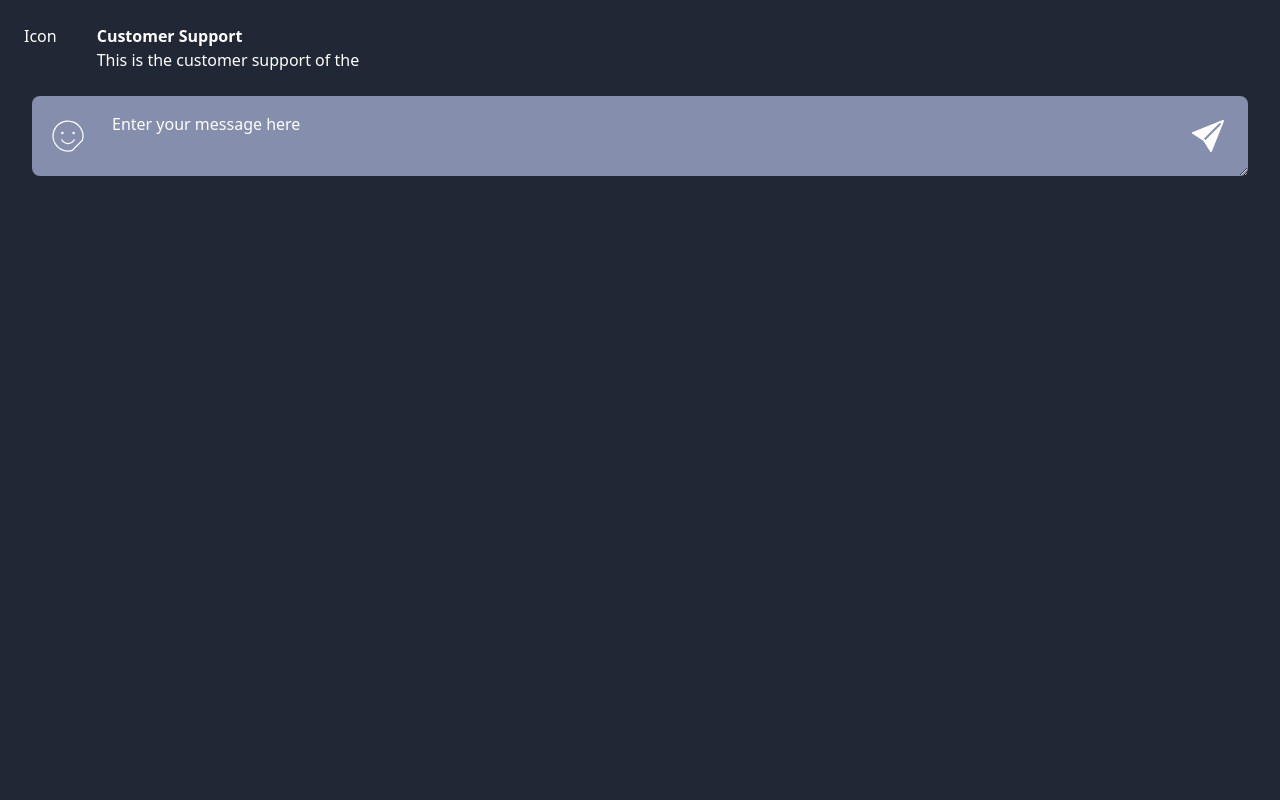
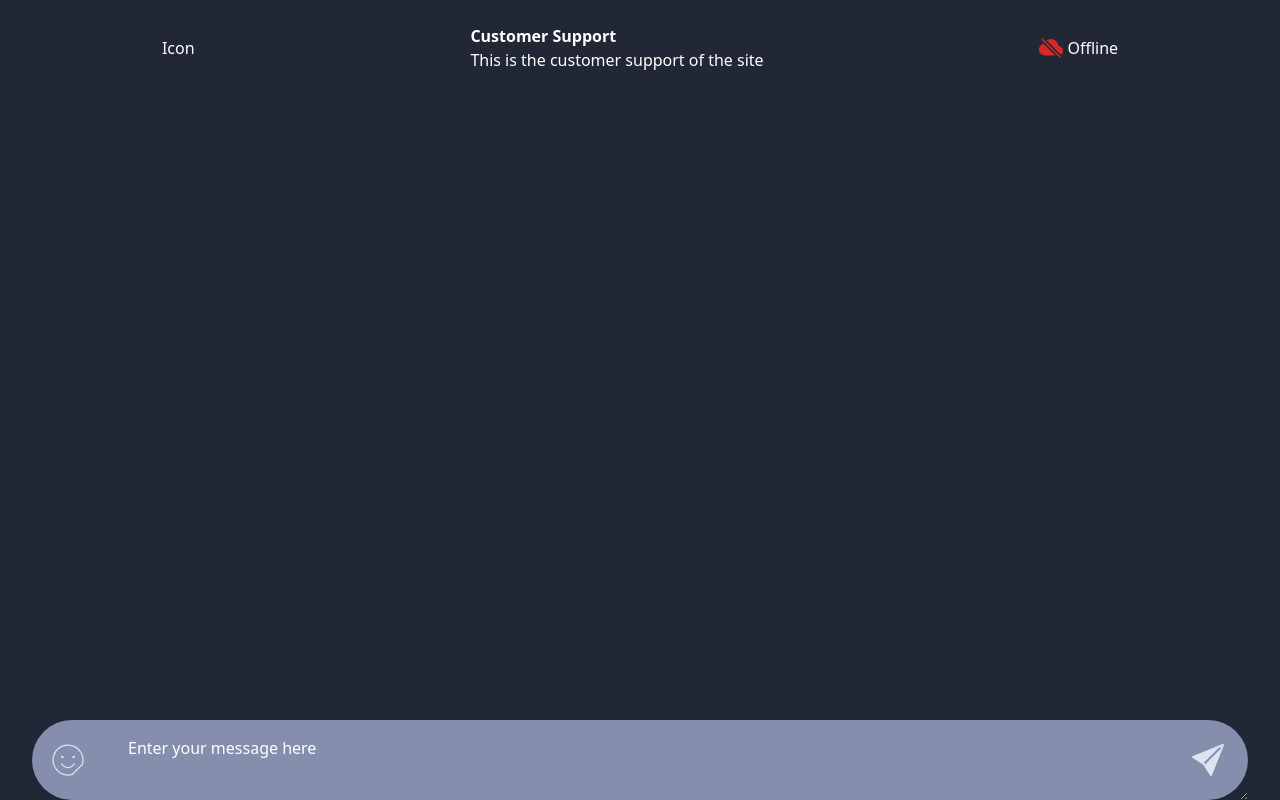
Before and after one commit to Godwin57/chat-widget, a React (Vite) app: page / in a window 1280 px wide. Built offline with nearby package versions, Linux system fonts and the light colour scheme.

Commit message:
Styled the chat-box, made it stick to the bottom Also styled the header a lil bit

```diff
--- a/src/App.tsx
+++ b/src/App.tsx
@@ -10,9 +10,15 @@ function App() {
             <TextArea
                 placeholder="Enter your message here"
                 withRightElement
-                rightElement={<BsSendFill className="w-8 h-8" />}
+                rightElement={
+                    <BsSendFill className="w-8 h-8 text-light-700 hover:text-white" />
+                }
                 withLeftElement
-                leftElement={<PiSmileyStickerThin className="w-10 h-10" />}
+                leftElement={
+                    <PiSmileyStickerThin className="w-10 h-10 text-light-700 hover:text-white" />
+                }
+                name="Chat-box"
+                fixedAtBottom
             />
         </div>
     );
--- a/src/components/Header.tsx
+++ b/src/components/Header.tsx
@@ -1,20 +1,30 @@
 import React from "react";
-// import { FcCustomerSupport } from "react-icons/fc";
 import { HeaderType } from "../types/component-types";
+import { RiRadioButtonLine } from "react-icons/ri";
+import { IoCloudOffline } from "react-icons/io5";
 
 const Header: React.FC<HeaderType> = ({
     title = "Customer Support",
-    description = "This is the customer support of the ",
+    description = "This is the customer support of the site",
     activeStatus = false,
 }) => {
     return (
-        <div className="flex gap-10 px-6 py-6">
+        <div className="flex items-center justify-around px-6 py-6">
             <div>Icon</div>
             <div>
                 <p className="font-bold">{title}</p>
                 <p>{description}</p>
-                <p>{activeStatus}</p>
             </div>
+            {activeStatus ? (
+                <p className="flex gap-1">
+                    <RiRadioButtonLine className="w-6 h-6 text-green-600" />
+                    Online
+                </p>
+            ) : (
+                <p className="flex gap-1">
+                    <IoCloudOffline className="w-6 h-6 text-red-600" /> Offline
+                </p>
+            )}
         </div>
     );
 };
--- a/src/components/elements/Textarea.tsx
+++ b/src/components/elements/Textarea.tsx
@@ -14,11 +14,17 @@ const TextArea: React.FC<TextAreaProps> = ({
     withRightElement,
     label = "",
     withLabel,
+    name,
+    fixedAtBottom,
 }) => {
     return (
-        <div className={`relative flex items-center justify-center`}>
+        <div
+            className={`${
+                fixedAtBottom ? "fixed bottom-0" : "relative"
+            } flex items-center justify-center w-[100%]`}
+        >
             {withLeftElement && (
-                <div className="absolute left-12 flex items-center justify-center cursor-pointer">
+                <div className="absolute inset-y-0 left-12 flex items-center justify-center cursor-pointer">
                     {leftElement}
                 </div>
             )}
@@ -27,9 +33,12 @@ const TextArea: React.FC<TextAreaProps> = ({
                     {rightElement}
                 </div>
             )}
+
             <textarea
                 placeholder={placeholder}
-                className="w-95 px-4 pl-20 py-4 rounded-lg bg-light-400 text-white placeholder-white"
+                name={name}
+                id={name}
+                className={`w-[95%] px-4 pl-24 py-4 rounded-full bg-light-400 text-white placeholder-white ${className}`}
             />
         </div>
     );
--- a/src/types/component-types.ts
+++ b/src/types/component-types.ts
@@ -22,4 +22,5 @@ export interface TextAreaProps {
     rightElement?: JSX.Element;
     label?: string;
     withLabel?: boolean;
+    fixedAtBottom?: boolean;
 }
```
